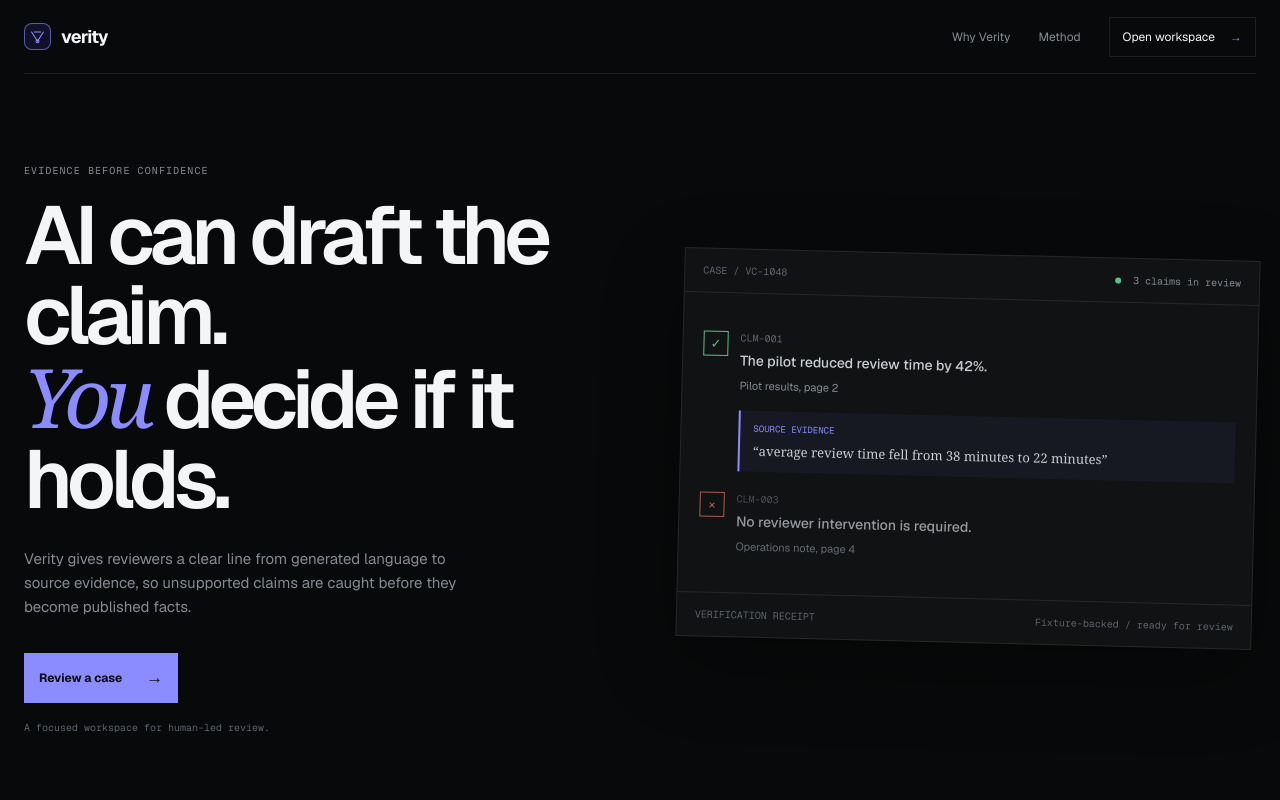
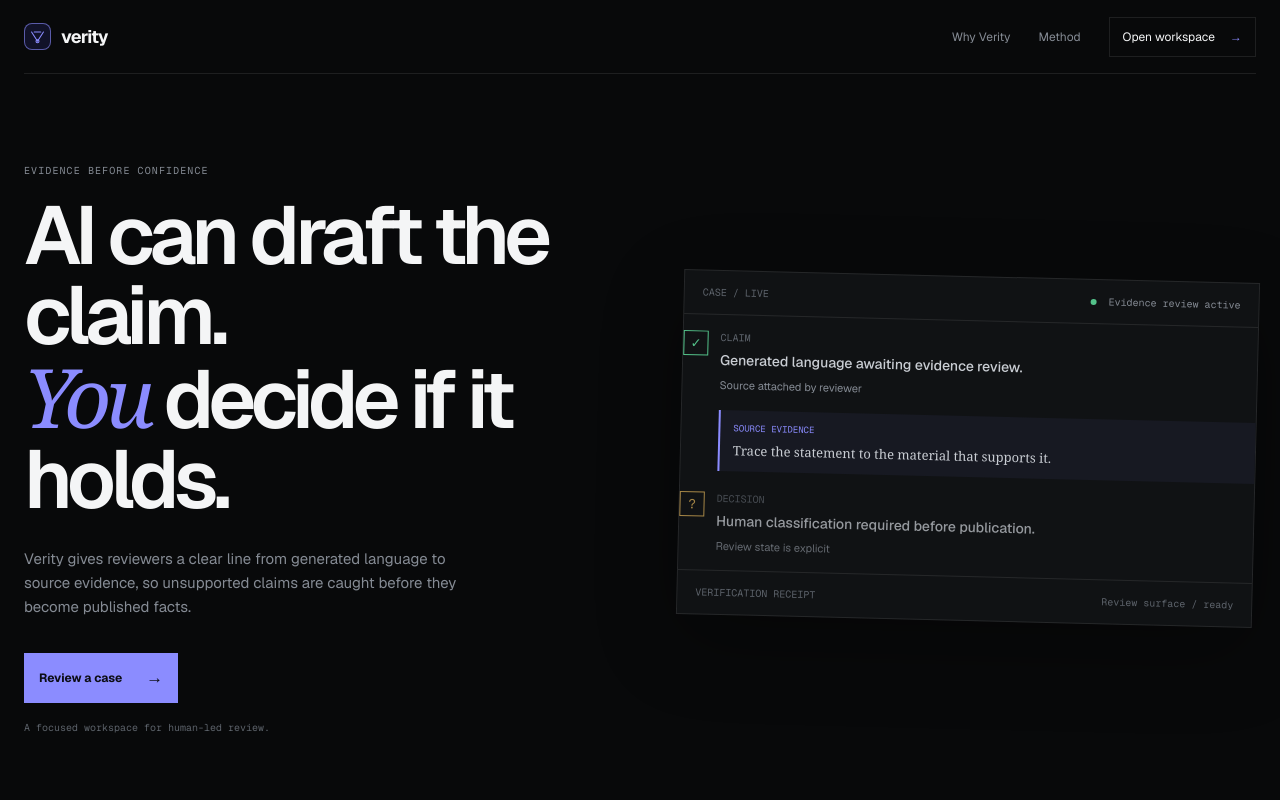
Before and after one commit to ShalyX/verity, a Next.js app: page / in a window 1280 px wide. Shown: the top 800 px of the page. Built offline with nearby package versions, Linux system fonts and the light colour scheme.

Commit message:
Remove hardcoded demo content from landing surface

```diff
--- a/src/app/page.tsx
+++ b/src/app/page.tsx
@@ -7,7 +7,7 @@
 export default function Home() {
   return <main className="landing-shell">
     <header className="topbar"><a className="brand" href="#top"><Mark /><span>verity</span></a><nav><a href="#why">Why Verity</a><a href="#method">Method</a><Link className="nav-cta" href="/review">Open workspace <span>→</span></Link></nav></header>
-    <section className="landing-hero" id="top"><div className="hero-copy"><p className="eyebrow">Evidence before confidence</p><h1>AI can draft the claim.<br /><em>You</em> decide if it holds.</h1><p className="lede">Verity gives reviewers a clear line from generated language to source evidence, so unsupported claims are caught before they become published facts.</p><Link className="primary hero-cta" href="/review">Review a case <span>→</span></Link><p className="quiet-note">A focused workspace for human-led review.</p></div><div className="landing-instrument" aria-label="Verity review preview"><div className="instrument-top"><span>CASE / VC-1048</span><span className="instrument-state"><i /> 3 claims in review</span></div><div className="claim-preview"><div className="preview-line"><span className="mark supported">✓</span><div><span className="claim-id">CLM-001</span><strong>The pilot reduced review time by 42%.</strong><small>Pilot results, page 2</small></div></div><div className="evidence-rule"><span>source evidence</span><b>“average review time fell from 38 minutes to 22 minutes”</b></div><div className="preview-line muted-row"><span className="mark contradicted">×</span><div><span className="claim-id">CLM-003</span><strong>No reviewer intervention is required.</strong><small>Operations note, page 4</small></div></div></div><div className="instrument-bottom"><span>VERIFICATION RECEIPT</span><span>Fixture-backed / ready for review</span></div></div></section>
+    <section className="landing-hero" id="top"><div className="hero-copy"><p className="eyebrow">Evidence before confidence</p><h1>AI can draft the claim.<br /><em>You</em> decide if it holds.</h1><p className="lede">Verity gives reviewers a clear line from generated language to source evidence, so unsupported claims are caught before they become published facts.</p><Link className="primary hero-cta" href="/review">Review a case <span>→</span></Link><p className="quiet-note">A focused workspace for human-led review.</p></div><div className="landing-instrument" aria-label="Verity review preview"><div className="instrument-top"><span>CASE / LIVE</span><span className="instrument-state"><i /> Evidence review active</span></div><div className="preview-line"><span className="mark supported">✓</span><div><span className="claim-id">CLAIM</span><strong>Generated language awaiting evidence review.</strong><small>Source attached by reviewer</small></div></div><div className="evidence-rule"><span>source evidence</span><b>Trace the statement to the material that supports it.</b></div><div className="preview-line muted-row"><span className="mark uncertain">?</span><div><span className="claim-id">DECISION</span><strong>Human classification required before publication.</strong><small>Review state is explicit</small></div></div><div className="instrument-bottom"><span>VERIFICATION RECEIPT</span><span>Review surface / ready</span></div></div></section>
     <section className="proof-strip" id="why"><div><span className="strip-kicker">The problem</span><p>Confident language can hide weak evidence.</p></div><div><span className="strip-kicker">The response</span><p>Review the claim beside the source, not after publication.</p></div><div><span className="strip-kicker">The boundary</span><p>AI flags. A human decides. The record remembers.</p></div></section>
     <section className="method" id="method"><div className="method-label"><span className="eyebrow">The Verity method</span><span className="method-number">01—03</span></div><div className="method-rows"><div><span>01</span><h2>Extract</h2><p>Turn a report into discrete claims that can be inspected.</p></div><div><span>02</span><h2>Ground</h2><p>Put source excerpts beside the language they support or contradict.</p></div><div><span>03</span><h2>Decide</h2><p>Leave an explicit reviewer decision and a tamper-evident receipt.</p></div></div></section>
     <footer><span>verity / evidence before confidence</span><span>Local review workspace</span></footer>
```
